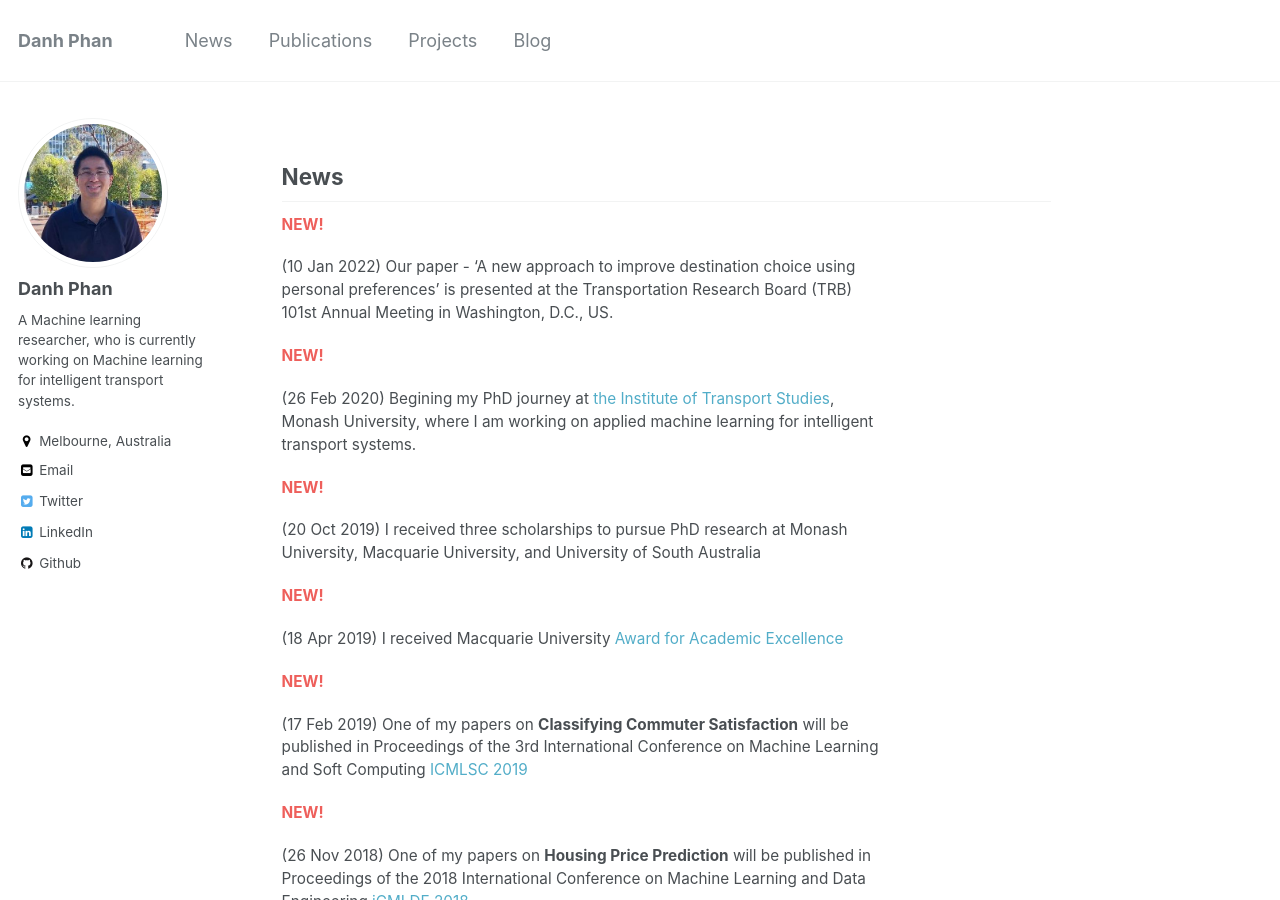
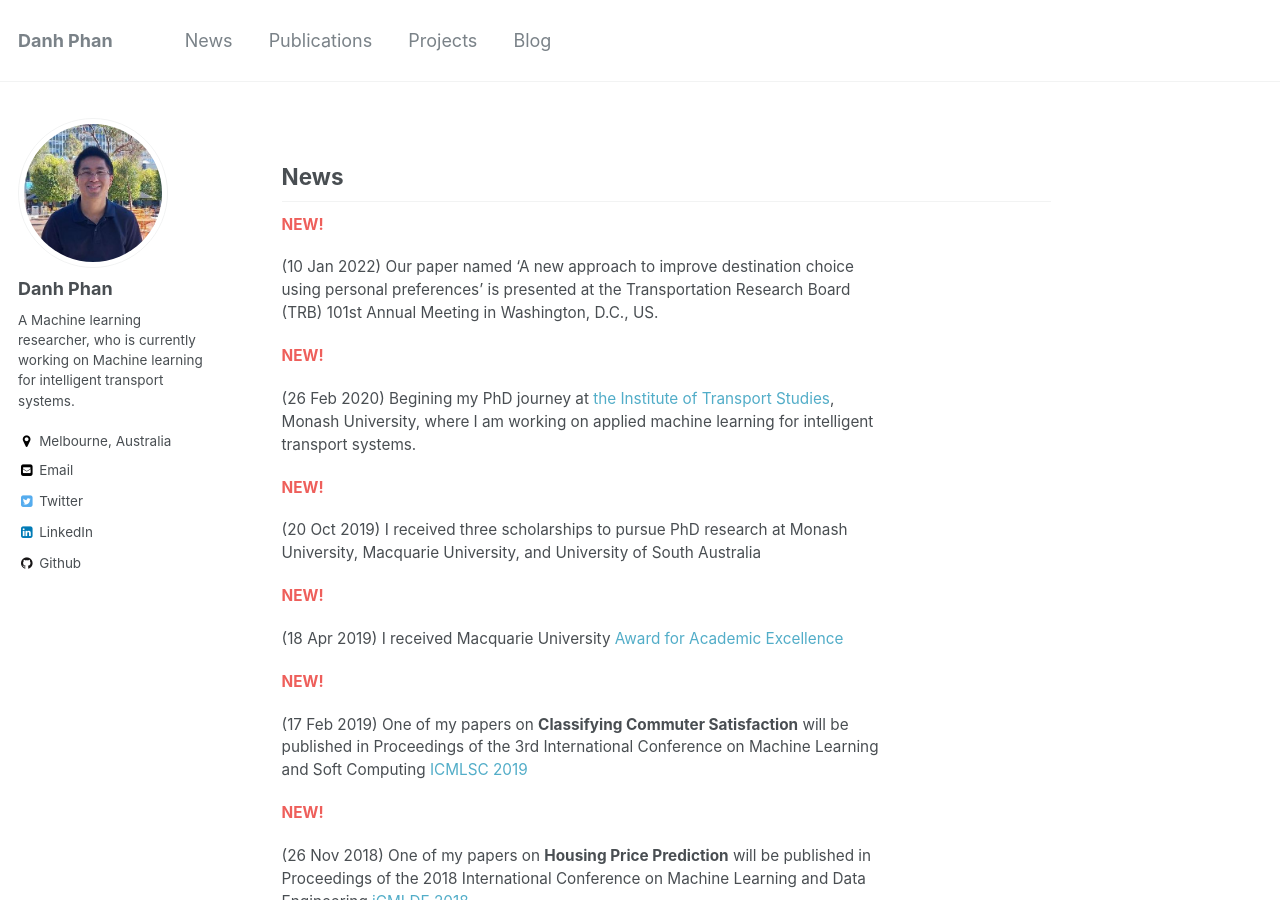
Before and after one commit to danhphan/danhphan.github.io.bak, a Jekyll site: the page built from index.html, in a window 1280 px wide and 900 px high. Built offline with Jekyll 4.4.1, drawn with Linux system fonts in a browser that asks for light colours; a script that is not in the unit is left out; the list of posts is cut into pages by our own code.

Commit message:
update news

```diff
--- a/_data/news.yml
+++ b/_data/news.yml
@@ -1,6 +1,6 @@
 # News on home page
 main:
-  - "(10 Jan 2022) Our paper - 'A new approach to improve destination choice using personal preferences' is presented at the Transportation Research Board (TRB) 101st Annual Meeting in Washington, D.C., US."
+  - "(10 Jan 2022) Our paper named 'A new approach to improve destination choice using personal preferences' is presented at the Transportation Research Board (TRB) 101st Annual Meeting in Washington, D.C., US."
   - "(26 Feb 2020) Begining my PhD journey at [the Institute of Transport Studies](https://www.monash.edu/engineering/its), Monash University, where I am working on applied machine learning for intelligent transport systems."
   - "(20 Oct 2019) I received three scholarships to pursue PhD research at Monash University, Macquarie University, and University of South Australia"
   - "(18 Apr 2019) I received Macquarie University [Award for Academic Excellence](https://students.mq.edu.au/admin/scholarships-and-financial-support/high-achievers)"
@@ -8,11 +8,11 @@
   - "(26 Nov 2018) One of my papers on **Housing Price Prediction** will be published in Proceedings of the 2018 International Conference on Machine Learning and Data Engineering [iCMLDE 2018](http://www.icmlde.net.au/Home.aspx)"
 
 all:
+  - "(10 Jan 2022) Our paper named 'A new approach to improve destination choice using personal preferences' is presented at the Transportation Research Board (TRB) 101st Annual Meeting in Washington, D.C., US."
   - "(26 Feb 2020) Begining my PhD journey at [the Institute of Transport Studies](https://www.monash.edu/engineering/its), Monash University, where I am working on applied machine learning for intelligent transport systems."
   - "(20 Oct 2019) I received three scholarships to pursue PhD research at Monash University, Macquarie University, and University of South Australia"
   - "(18 Apr 2019) I received Macquarie University [Award for Academic Excellence](https://students.mq.edu.au/admin/scholarships-and-financial-support/high-achievers)"
   - "(17 Feb 2019) One of my papers on **Classifying Commuter Satisfaction** will be published in Proceedings of the 3rd International Conference on Machine Learning and Soft Computing [ICMLSC 2019](http://www.icmlsc.org/2019.html)"
-  - "(13 Dec 2018) Officially graduated from Macquarie University's Ms. of IT."
   - "(26 Nov 2018) One of my papers on **Housing Price Prediction** will be published in Proceedings of the 2018 International Conference on Machine Learning and Data Engineering [iCMLDE 2018](http://www.icmlde.net.au/Home.aspx)"
   - "(06 Aug 2018) I started working as a Data Analyst Intern at Data Department, [Domain Group](https://domain.com.au)"
   - "(22 Feb 2018) I started working as a Casual Academic Staff at Computing Department, [Macquarie University](https://mq.edu.au)"
```
